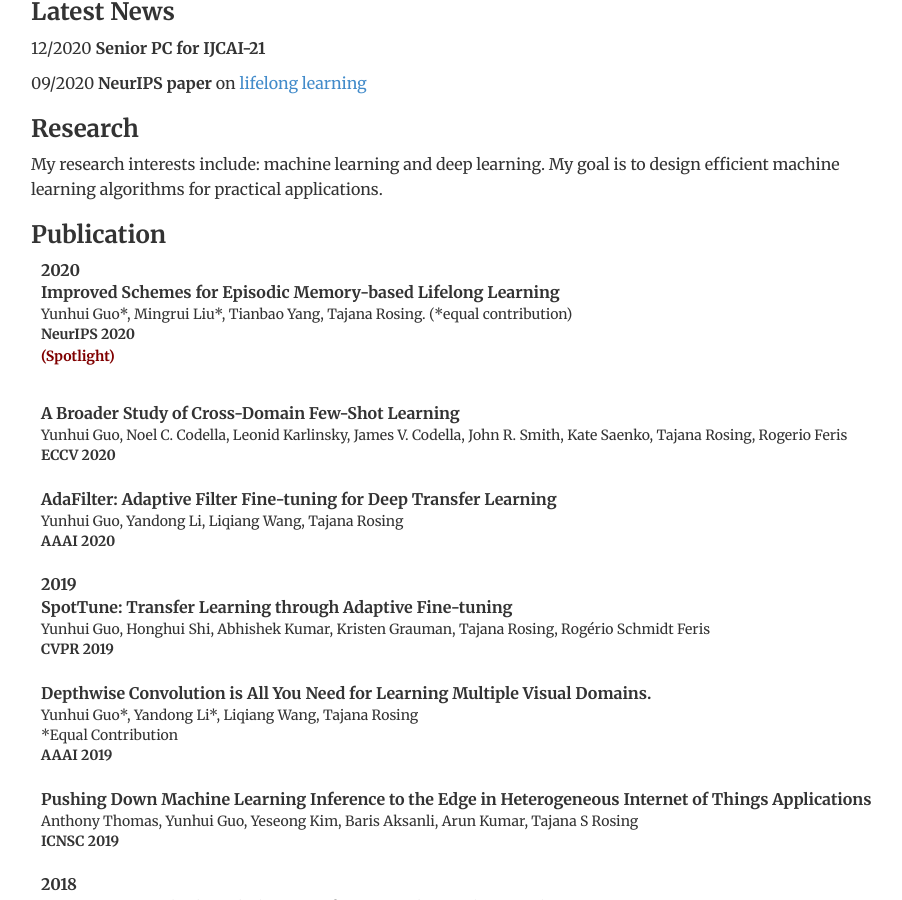
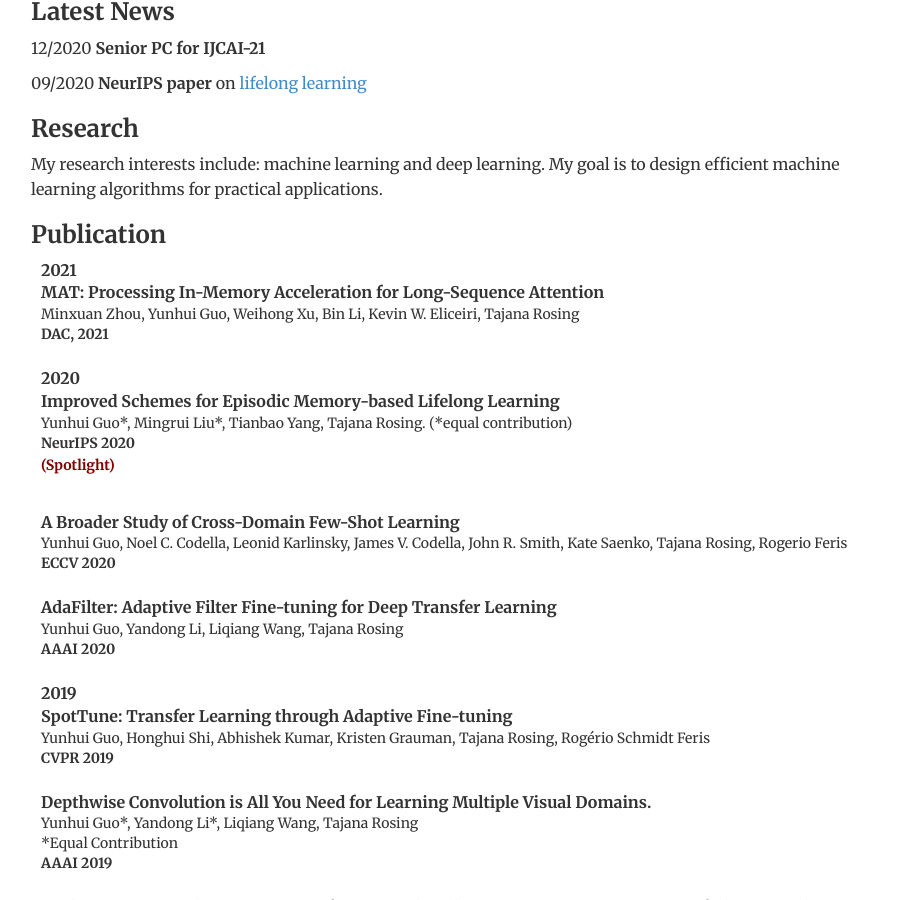
Before and after one commit to yunhuiguo/yunhuiguo.github.io, a Jekyll site: the page built from index.html, in a window 1280 px wide and 900 px high, scrolled down 337 px. Shown: the whole window, without its empty margins (174-1076 px from the left). Built offline with Jekyll 4.4.1, drawn with Linux system fonts in a browser that asks for light colours.

Commit message:
Update index.html

```diff
--- a/index.html
+++ b/index.html
@@ -28,6 +28,12 @@ description: Yunhui Guo
 	<p> My research interests include: machine learning and deep learning. My goal is to design efficient machine learning algorithms for practical applications. </p>
 
 	<h3> Publication </h3>
+
+	<div class="year"><strong>2021</strong></div>
+	<div class="paper"><strong>MAT: Processing In-Memory Acceleration for Long-Sequence Attention</strong></div>
+<div class="author">Minxuan Zhou, Yunhui Guo, Weihong Xu, Bin Li, Kevin W. Eliceiri, Tajana Rosing</div>
+<div class="venue"><strong>DAC, 2021</strong></div>
+<br>
 
 	<div class="year"><strong>2020</strong></div>
 
```
